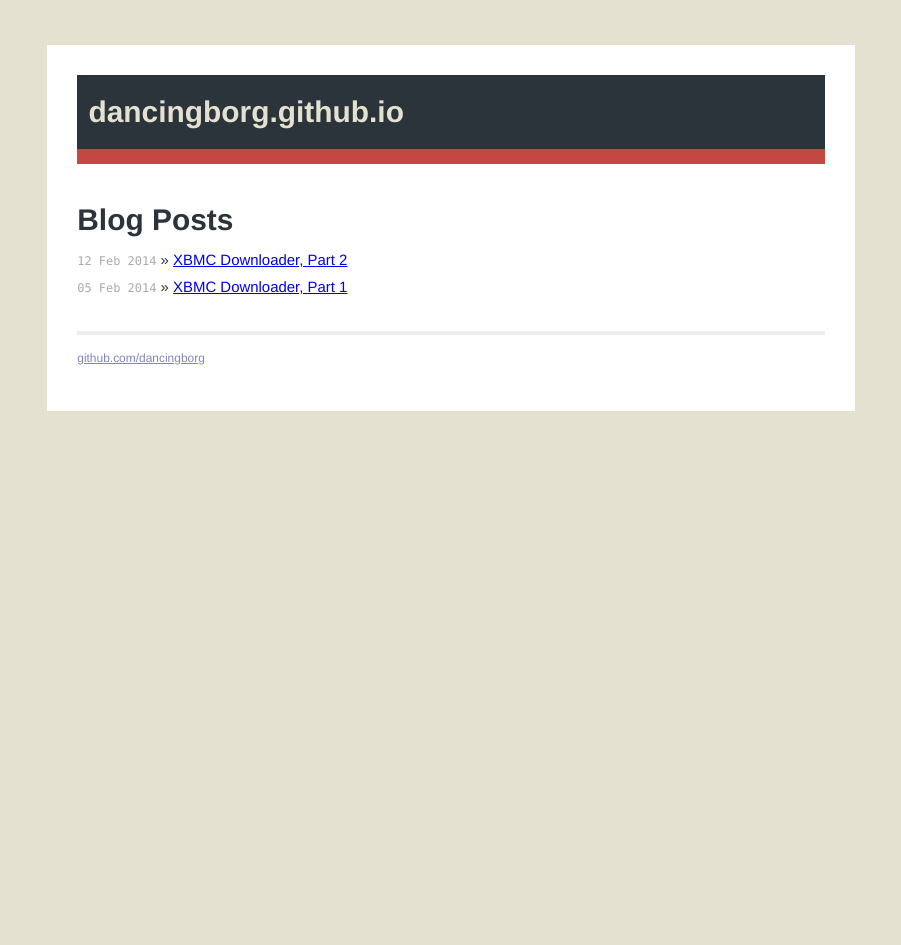
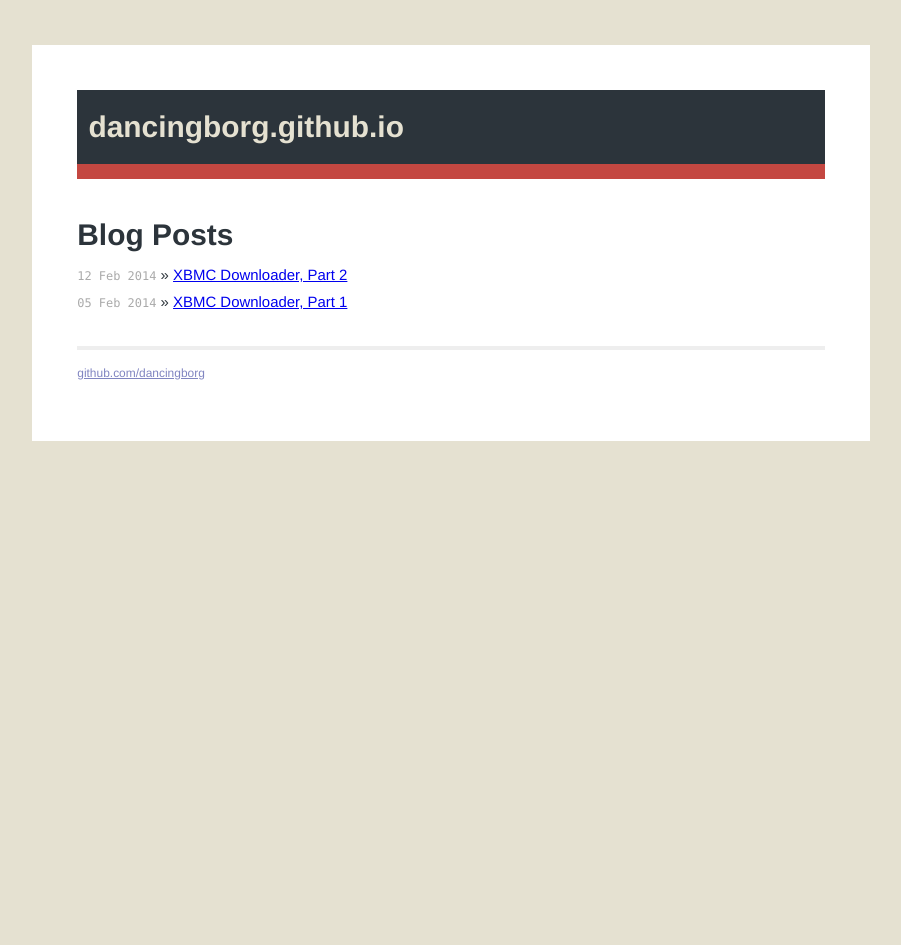
Before and after one commit to andre-abadi/andre-abadi.github.io, a Jekyll site: the page built from index.html, in a window 1280 px wide. Shown: the whole page, without its empty margins (189-1090 px from the left). Built offline with Jekyll 4.4.1, drawn with Linux system fonts in a browser that asks for light colours; Markdown is read by kramdown in place of the engine named in the settings.

Commit message:
Update main.css

```diff
--- a/css/main.css
+++ b/css/main.css
@@ -70,7 +70,7 @@ ul.posts span {
   margin: 3em auto 2em;
   line-height: 1.5em;
   background-color: #FFFFFF;
-  padding: 2em;
+  padding: 3em;
 }
 
 .site .header a {
```
